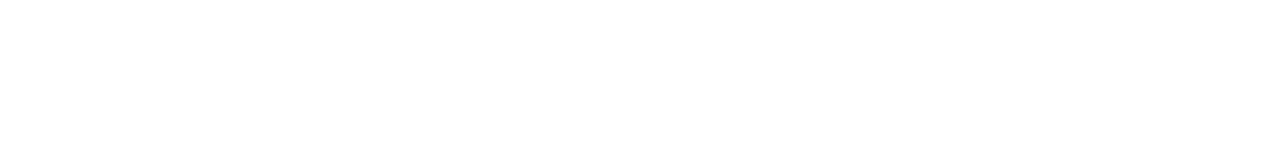
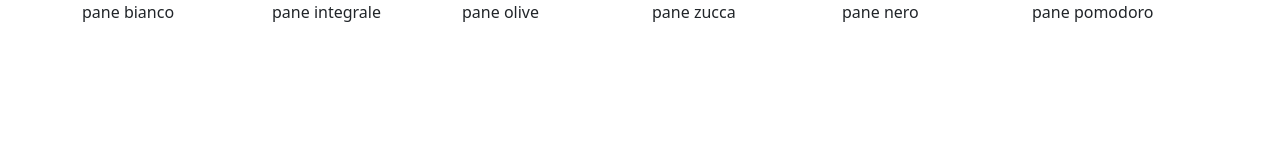
Before and after one commit to Mgobboichele/Panificio, a plain HTML site: page index.html in a window 1280 px wide. Drawn offline with nearby package versions, Linux system fonts and the light colour scheme.

Commit message:
aggiunta griglia panini

```diff
--- a/index.html
+++ b/index.html
@@ -20,12 +20,29 @@
    <!--carusel con immagini-->
 
     <!--lista prodotti in evidenza-->
+    <div class="container">
+      <div class="row">
+        <div class="col">
+            pane bianco
+        </div>
+        <div class="col">
+          pane integrale
+        </div>
+        <div class="col">
+          pane olive
+        </div>
+        <div class="col">
+          pane zucca
+        </div>
+        <div class="col">
+          pane nero
+        </div>
+        <div class="col">
+          pane pomodoro
+      </div>
+   </div>
 
     <!--footer-->
-
-    <!---->
-
-
 
     <script src="https://cdn.jsdelivr.net/npm/bootstrap@5.0.2/dist/js/bootstrap.bundle.min.js" integrity="sha384-MrcW6ZMFYlzcLA8Nl+NtUVF0sA7MsXsP1UyJoMp4YLEuNSfAP+JcXn/tWtIaxVXM" crossorigin="anonymous"></script>
   </body>
```
